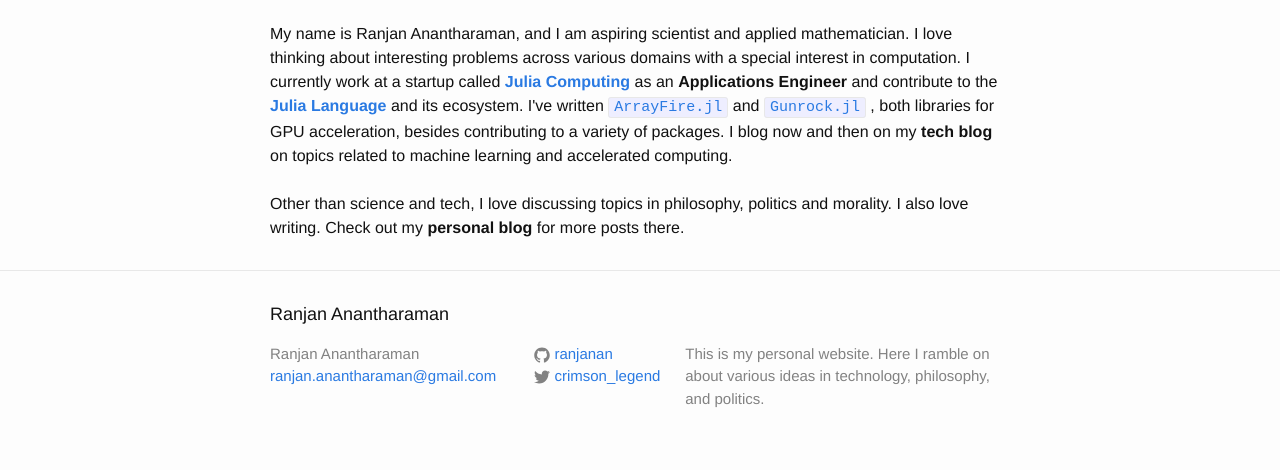
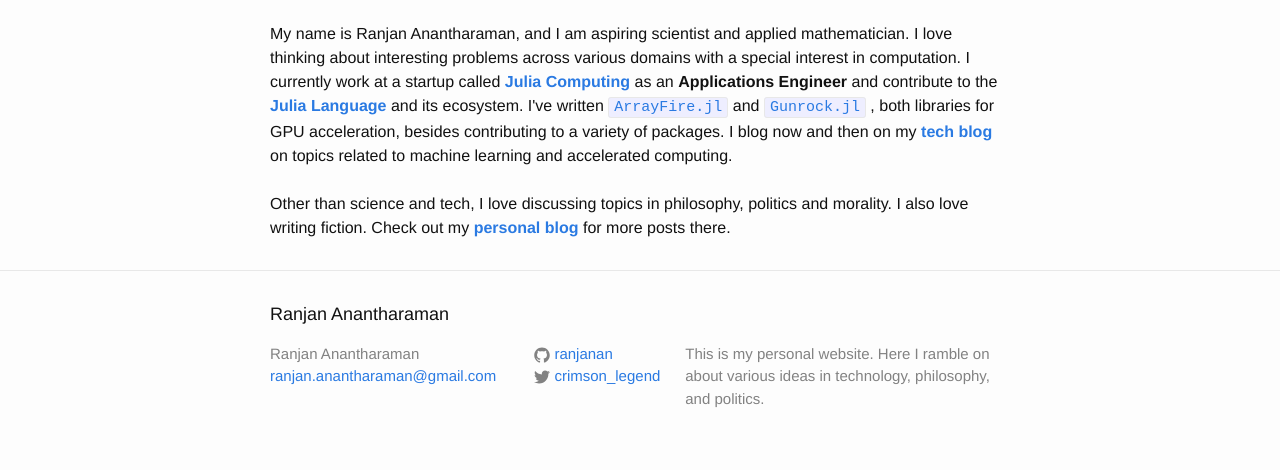
Before and after one commit to ranjanan/ranjanan.github.io, a Jekyll site: the page built from index.html, in a window 1280 px wide. Shown: the part 494-964 px from the top of the page. Built offline with Jekyll 4.4.1, drawn with Linux system fonts in a browser that asks for light colours.

Commit message:
Some links

```diff
--- a/index.html
+++ b/index.html
@@ -14,10 +14,10 @@ as an <b>Applications Engineer</b> and contribute to the <a href = "http://julia
 and its ecosystem. I've written <a href = "https://github.com/JuliaComputing/ArrayFire.jl"><code>ArrayFire.jl</code></a>
 and <a href = "https://github.com/JuliaComputing/Gunrock.jl"><code>Gunrock.jl</code></a>
 , both libraries for GPU acceleration, besides contributing to a variety of packages.
-I blog now and then on my <b>tech blog</b> on topics related to machine learning
+I blog now and then on my <a href = "/blog/tech/"><b>tech blog</b></a> on topics related to machine learning
 and accelerated computing.
 <br>
 <br>
 Other than science and tech, I love discussing topics in philosophy, politics and morality.
-I also love writing. Check out my <b>personal blog</b> for more posts there.
+I also love writing fiction. Check out my <a href = "/blog/personal/"><b>personal blog</b></a> for more posts there.
 </div>
```
Also changed, not shown: 2 other files.
